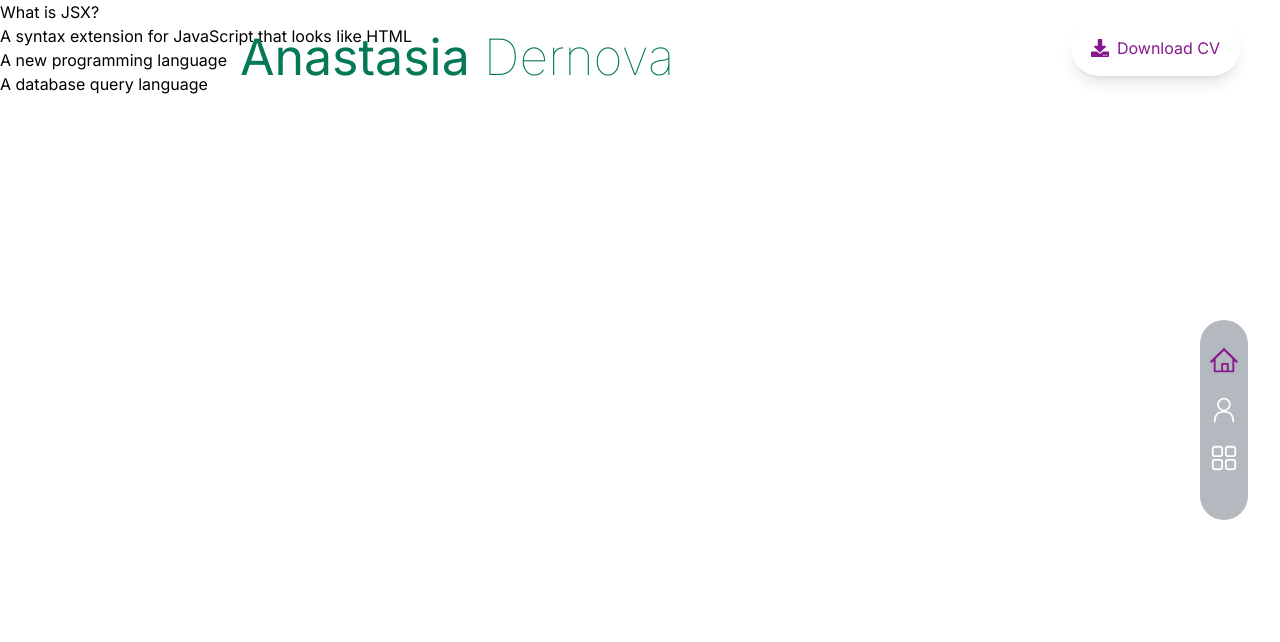
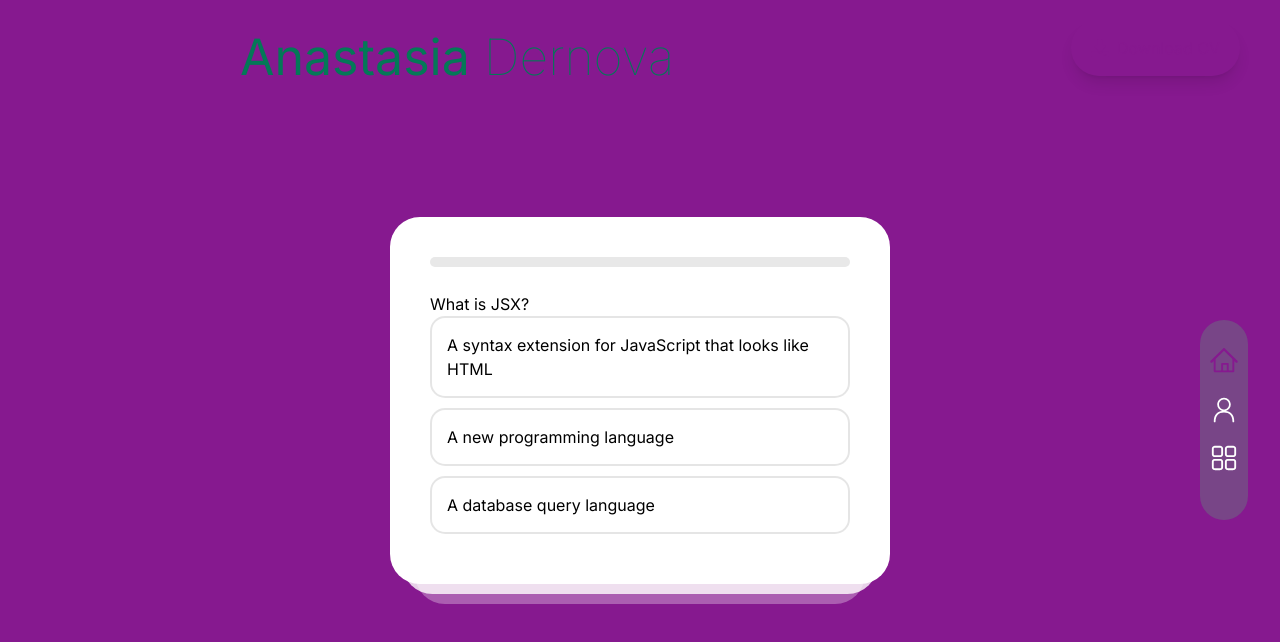
Before and after one commit to anastasia-dernova/portfolio, a Next.js app: page /miniprojects/quiz in a window 1280 px wide. Shown: the top 642 px of the page. Built offline with nearby package versions, Linux system fonts and the light colour scheme.

Commit message:
pdf update, quiz style test

```diff
--- a/app/miniprojects/quiz/index.scss
+++ b/app/miniprojects/quiz/index.scss
@@ -1,110 +1,110 @@
-// @import url('https://fonts.googleapis.com/css2?family=Nunito:wght@400;500;700&display=swap');
+@import url('https://fonts.googleapis.com/css2?family=Nunito:wght@400;500;700&display=swap');
 
-// body {
-//   margin: 0;
-//   font-family: 'Nunito', sans-serif;
-//   -webkit-font-smoothing: antialiased;
-//   -moz-osx-font-smoothing: grayscale;
-//   background-color: #86198f;
-//   display: flex;
-//   align-items: center;
-//   justify-content: center;
-//   height: 100vh;
-// }
+body {
+  margin: 0;
+  font-family: 'Nunito', sans-serif;
+  -webkit-font-smoothing: antialiased;
+  -moz-osx-font-smoothing: grayscale;
+  background-color: #86198f;
+  display: flex;
+  align-items: center;
+  justify-content: center;
+  height: 100vh;
+}
 
-// .App {
-//   width: 500px;
-//   border-radius: 30px;
-//   padding: 40px;
-//   background-color: #fff;
-//   position: relative;
+.App {
+  width: 500px;
+  border-radius: 30px;
+  padding: 40px;
+  background-color: #fff;
+  position: relative;
 
-//   .result {
-//     text-align: center;
+  .result {
+    text-align: center;
 
-//     button {
-//       font-weight: bold;
-//       font-family: 'Nunito', sans-serif;
-//       border-radius: 30px;
-//       border: 0;
-//       padding: 15px 30px;
-//       font-size: 20px;
-//       background-color: darken(#ff006e, 3%);
-//       color: #fff;
-//       margin-top: 20px;
-//       cursor: pointer;
-//     }
+    button {
+      font-weight: bold;
+      font-family: 'Nunito', sans-serif;
+      border-radius: 30px;
+      border: 0;
+      padding: 15px 30px;
+      font-size: 20px;
+      background-color: darken(#ff006e, 3%);
+      color: #fff;
+      margin-top: 20px;
+      cursor: pointer;
+    }
 
-//     h2 {
-//       margin-bottom: 0;
-//     }
+    h2 {
+      margin-bottom: 0;
+    }
 
-//     img {
-//       width: 150px;
-//     }
-//   }
+    img {
+      width: 150px;
+    }
+  }
 
-//   .progress {
-//     height: 10px;
-//     border-radius: 30px;
-//     background-color: rgb(232, 232, 232);
-//     margin-bottom: 25px;
+  .progress {
+    height: 10px;
+    border-radius: 30px;
+    background-color: rgb(232, 232, 232);
+    margin-bottom: 25px;
 
-//     &__inner {
-//       height: 100%;
-//       border-radius: 30px;
-//       width: 80%;
-//       background: rgb(18, 231, 48);
-//       transition: all 0.3s ease-in-out;
-//       background: linear-gradient(90deg, rgba(18, 231, 48, 1) 0%, rgba(0, 212, 255, 1) 100%);
-//     }
-//   }
+    &__inner {
+      height: 100%;
+      border-radius: 30px;
+      width: 80%;
+      background: rgb(18, 231, 48);
+      transition: all 0.3s ease-in-out;
+      background: linear-gradient(90deg, rgba(18, 231, 48, 1) 0%, rgba(0, 212, 255, 1) 100%);
+    }
+  }
 
-//   &:before,
-//   &:after {
-//     content: '';
-//     display: block;
-//     height: 50px;
-//     border-bottom-left-radius: 30px;
-//     border-bottom-right-radius: 30px;
-//     position: absolute;
-//     left: 50%;
-//     transform: translateX(-50%);
-//   }
+  &:before,
+  &:after {
+    content: '';
+    display: block;
+    height: 50px;
+    border-bottom-left-radius: 30px;
+    border-bottom-right-radius: 30px;
+    position: absolute;
+    left: 50%;
+    transform: translateX(-50%);
+  }
 
-//   &:before {
-//     width: 95%;
-//     bottom: -10px;
-//     background-color: rgba(255, 255, 255, 0.8);
-//     z-index: 0;
-//   }
+  &:before {
+    width: 95%;
+    bottom: -10px;
+    background-color: rgba(255, 255, 255, 0.8);
+    z-index: 0;
+  }
 
-//   &:after {
-//     width: 90%;
-//     bottom: -20px;
-//     background-color: rgba(255, 255, 255, 0.3);
-//     z-index: 1;
-//   }
+  &:after {
+    width: 90%;
+    bottom: -20px;
+    background-color: rgba(255, 255, 255, 0.3);
+    z-index: 1;
+  }
 
-//   h1 {
-//     margin: 0;
-//   }
+  h1 {
+    margin: 0;
+  }
 
-//   ul {
-//     list-style: none;
-//     padding: 0;
+  ul {
+    list-style: none;
+    padding: 0;
 
-//     li {
-//       padding: 15px;
-//       border: 2px solid rgba(0, 0, 0, 0.1);
-//       border-radius: 15px;
-//       margin-bottom: 10px;
-//       cursor: pointer;
-//       transition: all 0.1s ease-in-out;
+    li {
+      padding: 15px;
+      border: 2px solid rgba(0, 0, 0, 0.1);
+      border-radius: 15px;
+      margin-bottom: 10px;
+      cursor: pointer;
+      transition: all 0.1s ease-in-out;
 
-//       &:hover {
-//         border: 2px solid rgba(0, 0, 0, 0.3);
-//       }
-//     }
-//   }
-// }
+      &:hover {
+        border: 2px solid rgba(0, 0, 0, 0.3);
+      }
+    }
+  }
+}
--- a/app/miniprojects/quiz/page.js
+++ b/app/miniprojects/quiz/page.js
@@ -2,7 +2,7 @@
 
 import React, { useState } from "react";
 import Link from "next/link";
-// import "./index.scss";
+import "./index.scss";
 import Questions from "../../../components/Questions"
 
 // const questions = [
--- a/components/DownloadCv.tsx
+++ b/components/DownloadCv.tsx
@@ -5,7 +5,7 @@ const DownloadCV = () => {
   return (
     <div className="fixed top-5 right-10 text-[#86198f] px-5 py-4 rounded-full shadow-lg flex items-center gap-2 hover:bg-[#86EFAC] transition-all">
       <a
-        href="/public/CV Anastasia Dernova Frontend Developer.pdf"
+        href="/CV.pdf"
         download="Anastasia Dernova_CV.pdf"
         className="flex items-center gap-2"
       >
```
Also changed, not shown: 1 other file (tests, documents, lock files or other folders).
